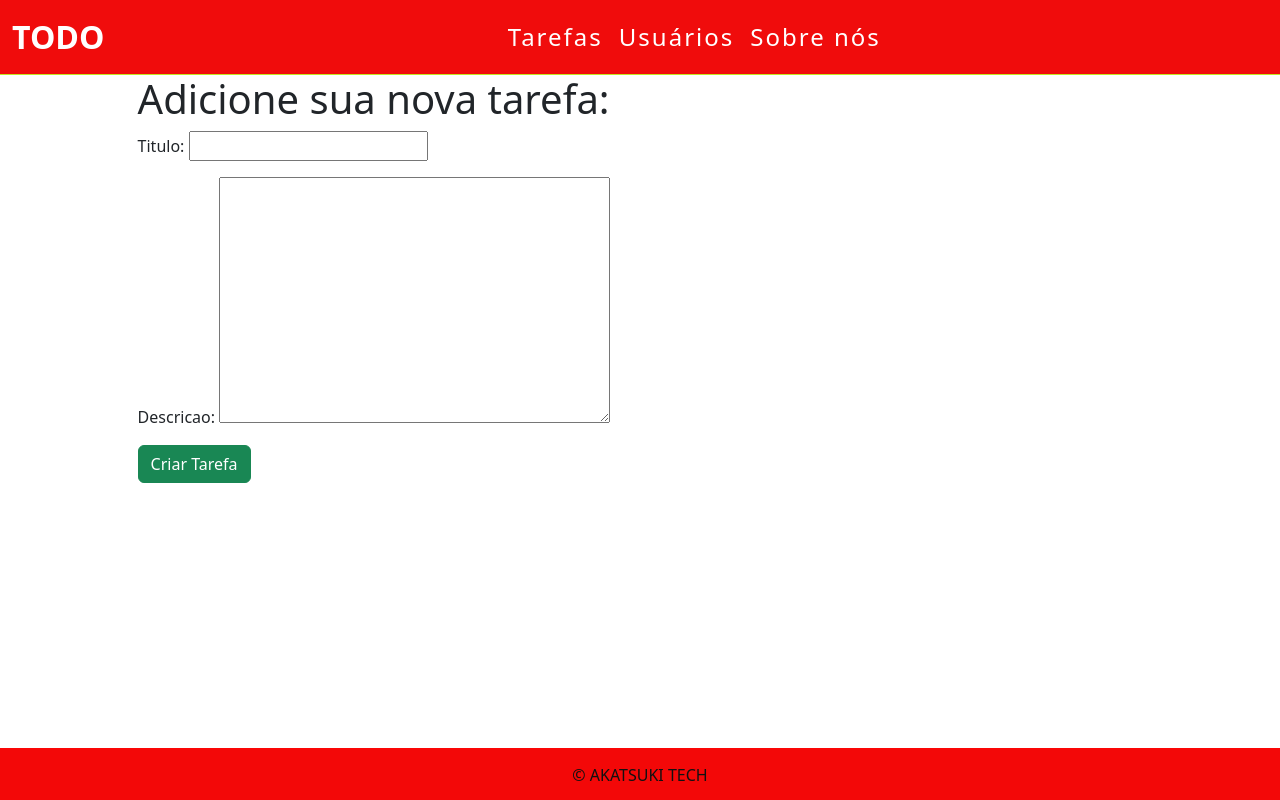
After one commit to Douglas07-cyber/Django-Todo, a Django app: page /novaTarefa/ in a window 1280 px wide. The commit adds this page. Run offline with Django 5.2, Linux system fonts and the light colour scheme.

Commit message:
Versão 7
Adicionando Botões

```diff
--- /dev/null
+++ b/tarefas/forms.py
@@ -0,0 +1,9 @@
+from django import forms
+
+from .models import Tarefas
+
+class TarefaForm(forms.ModelForm):
+
+    class Meta:
+        model = Tarefas
+        fields = ('titulo', 'descricao')
--- a/tarefas/static/css/style.css
+++ b/tarefas/static/css/style.css
@@ -3,10 +3,10 @@ body{
     padding: 0 !important;
 }
 
-/*NAVBAR*/
+/* NAVBAR*/
 .navbar{
-    background-color: rgb(236, 11, 11) !important;
-    border-bottom: 1px solid rgb(223, 247, 9) !important;
+    background-color: #f00c0c!important;
+    border-bottom: 1px solid rgb(194, 230, 36) !important;
 }
 
 .navbar-nav{
@@ -19,16 +19,16 @@ body{
 }
 
 .nav-link{
-    color: rgb(10, 9, 9) !important;
+    color: white !important;
     font-size: 1.5em !important;
     letter-spacing: 2px !important;
 }
 
-/*Botão Adcionar*/
+/*Botão Adicionar*/
 
 .add-div{
-    background-color: aqua !important;
-    color: rgb(8, 8, 8) !important;
+    background-color: rgb(6, 172, 238) !important;
+    color: white !important;
     padding: 0.5em !important;
     border-radius: 5px !important;
 }
@@ -40,18 +40,17 @@ body{
 }
 
 /*Main*/
-
 .list-div{
     margin-left: 10% !important;
     margin-right: 10% !important;
 }
 
 .barra{
-    margin-top: 2em !important;
+    margin-top: 1em !important;
 }
 
 .input-group-btn{
-    border: 1px solid rgba(0,0,0,0.206) !important;
+    border: 1px solid rgba(0, 0, 0, 0.206) !important;
     border-radius: 5px !important;
 }
 
@@ -67,8 +66,7 @@ body{
 .fa.fa-trash{
     color: red !important;
 }
-
-.fa.fa.edit{
+.fa.fa-edit{
     color: green !important;
 }
 
@@ -76,10 +74,14 @@ body{
     text-align: end !important;
 }
 
+.link{
+    text-decoration: none !important;
+}
+
 footer{
-    background-color: rgb(238, 5, 17) !important;
-    border-top: 2px solid rgb(12, 240, 172) !important;
-    color: rgb(17, 16, 16) !important;
+    background-color: #f30808 !important;
+    border-top: 2px solid rgb(250, 6, 6) !important;
+    color: rgb(17, 17, 17) !important;
     display: flex !important;
     align-items: center !important;
     justify-content: center !important;
--- a/tarefas/urls.py
+++ b/tarefas/urls.py
@@ -2,5 +2,7 @@ from django.urls import path
 from . import views
 
 urlpatterns = [
-    path('', views.listaTarefa, name=('lista-tarefa'))
+    path('', views.listaTarefa, name='lista-tarefa'),
+    path('tarefa/<int:id>', views.tarefaView, name='tarefa-view'),
+    path('novaTarefa/', views.novaTarefa, name='nova-tarefa'),
 ]
--- a/tarefas/views.py
+++ b/tarefas/views.py
@@ -1,8 +1,27 @@
-from django.shortcuts import render
+from django.shortcuts import render, get_object_or_404, redirect
 from .models import Tarefas
+from .forms import TarefaForm
 
 # Create your views here.
 
 def listaTarefa(request):
     tarefas = Tarefas.objects.all().order_by('-created_at')
     return render(request, 'tarefas/list.html', {'tarefas':tarefas})
+
+def tarefaView(request, id):
+    tarefa = get_object_or_404(Tarefas, pk=id)
+    return render(request, 'tarefas/tarefa.html', {'tarefa':tarefa})
+
+def novaTarefa(request):
+    if request.method == 'POST':
+        form = TarefaForm(request.POST)
+
+        if form.is_valid():
+            tarefa = form.save(commit=False)
+            tarefa.status = 'andamento'
+            tarefa.save()
+            return redirect('/')
+
+    else:
+        form = TarefaForm()
+        return render(request, 'tarefas/addTarefa.html', {'form':form})
--- /dev/null
+++ b/templates/base.html
@@ -0,0 +1,54 @@
+{% load static %}
+<!DOCTYPE html>
+<html lang="pt-br">
+
+<head>
+    <meta charset="UTF-8">
+    <meta name="viewport" content="width=device-width, initial-scale=1.0">
+    <title>{%block title %}{% endblock %}</title>
+    <link href="https://cdn.jsdelivr.net/npm/bootstrap@5.3.3/dist/css/bootstrap.min.css" rel="stylesheet">
+    <link rel="stylesheet" href="{% static '/css/style.css' %}">
+    <link rel="stylesheet" href="https://cdnjs.cloudflare.com/ajax/libs/font-awesome/4.7.0/css/font-awesome.min.css">
+</head>
+
+<body>
+    <header>
+        <nav class="navbar navbar-expand-sm navbar-dark bg-dark">
+            <div class="container-fluid">
+                <a class="navbar-brand" href="/">TODO</a>
+                <button class="navbar-toggler" type="button" data-bs-toggle="collapse" data-bs-target="#mynavbar">
+                    <span class="navbar-toggler-icon"></span>
+                </button>
+                <div class="collapse navbar-collapse" id="mynavbar">
+                    <ul class="navbar-nav me-auto">
+                        <li class="nav-item">
+                            <a class="nav-link" href="javascript:void(0)">Tarefas</a>
+                        </li>
+                        <li class="nav-item">
+                            <a class="nav-link" href="javascript:void(0)">Usuários</a>
+                        </li>
+                        <li class="nav-item">
+                            <a class="nav-link" href="javascript:void(0)">Sobre nós</a>
+                        </li>
+                    </ul>
+
+                </div>
+            </div>
+        </nav>
+    </header>
+    <main class="container-fluid">
+        {% block content %}
+        {% endblock %}
+
+    </main>
+    <footer class="fixed-bottom">
+        &copy; AKATSUKI TECH
+    </footer>
+
+
+
+</body>
+<script src="https://cdn.jsdelivr.net/npm/bootstrap@5.3.3/dist/js/bootstrap.bundle.min.js"></script>
+<script src="{% static 'js/script.js' %}"></script>
+
+</html>
--- /dev/null
+++ b/templates/tarefas/addTarefa.html
@@ -0,0 +1,18 @@
+{% extends 'base.html' %}
+
+{% block title %} Adicione uma tarefa{% endblock%}
+
+{% block content %}
+<div class="list-div">
+    <h1>Adicione sua nova tarefa:</h1>
+    <form method="POST">
+        {% csrf_token %}
+        {{ form.as_p }}
+
+        <input type="submit" class="btn btn-success" value="Criar Tarefa">
+    </form>
+
+</div>
+
+
+{% endblock%}
```
Also changed, not shown: templates/tarefas/list.html (+8 -59 lines), templates/tarefas/tarefa.html (added, +14 -0 lines).
